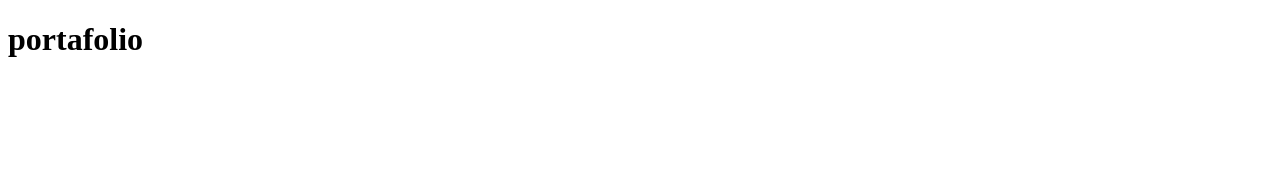
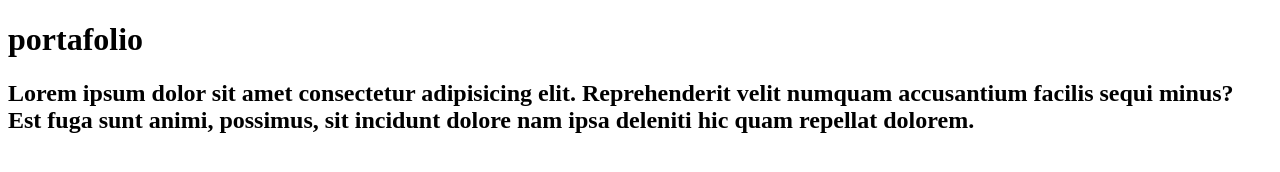
Before and after one commit to MikeChile/portafolio, a plain HTML site: page index.html in a window 1280 px wide. Drawn offline with Linux system fonts and the light colour scheme.

Commit message:
segundo cambio

```diff
--- a/index.html
+++ b/index.html
@@ -1,11 +1,16 @@
 <!DOCTYPE html>
 <html lang="en">
+
 <head>
     <meta charset="UTF-8">
     <meta name="viewport" content="width=device-width, initial-scale=1.0">
     <title>Document</title>
 </head>
+
 <body>
     <h1> portafolio</h1>
+    <h2>Lorem ipsum dolor sit amet consectetur adipisicing elit. Reprehenderit velit numquam accusantium facilis sequi
+        minus? Est fuga sunt animi, possimus, sit incidunt dolore nam ipsa deleniti hic quam repellat dolorem.</h2>
 </body>
+
 </html>
```
